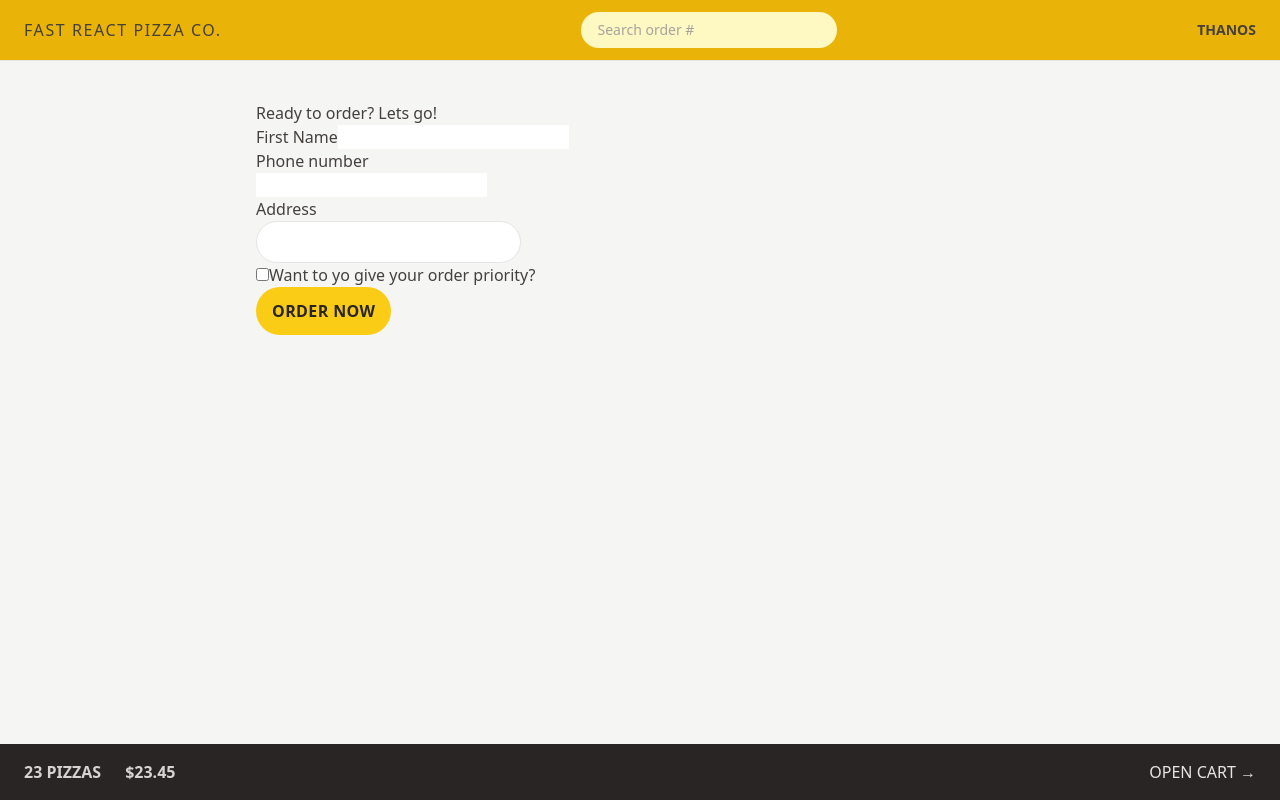
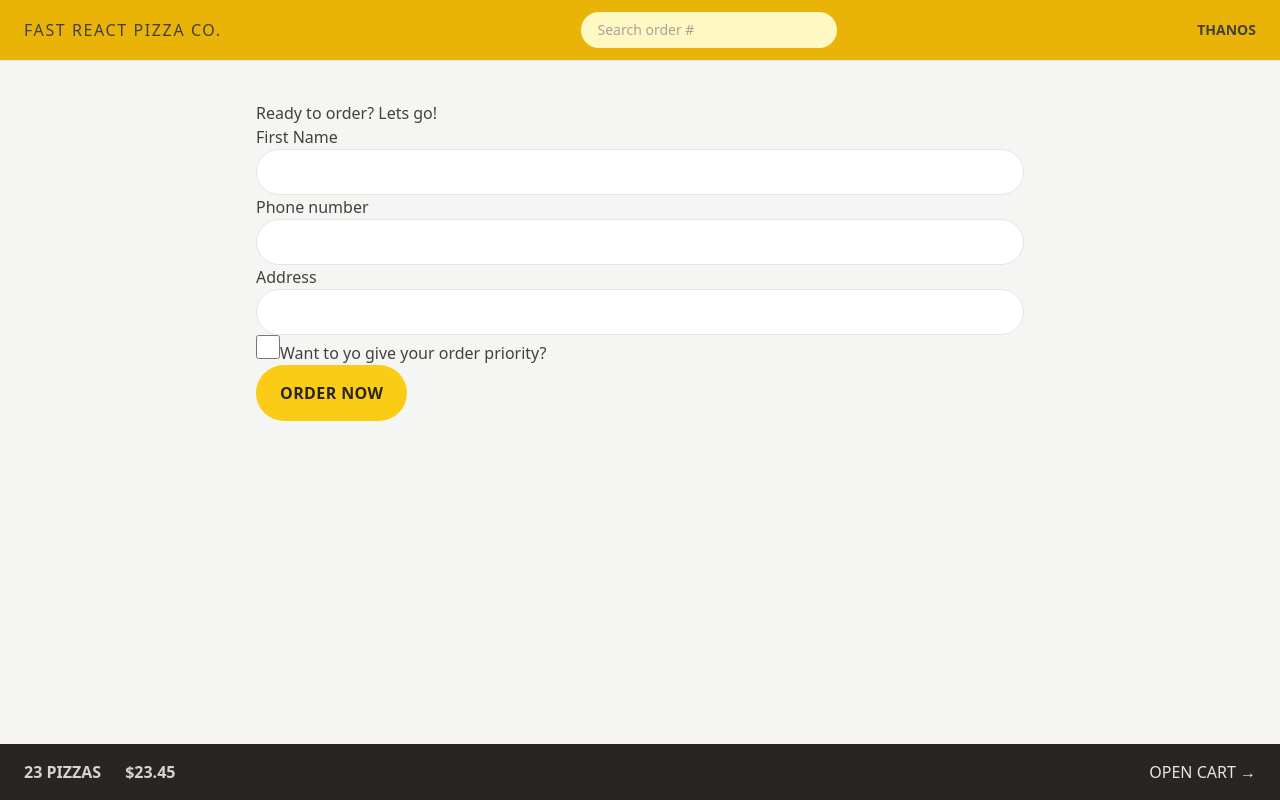
Before and after one commit to thanasisxatz1997/pizzaOrdering-web-app, a React (Vite) app: page /order/new in a window 1280 px wide. Built offline with nearby package versions, Linux system fonts and the light colour scheme.

Commit message:
tailwind-styling

```diff
--- a/src/features/order/CreateOrder.jsx
+++ b/src/features/order/CreateOrder.jsx
@@ -1,5 +1,6 @@
 import { Form, redirect, useActionData, useNavigation } from 'react-router-dom';
 import { createOrder } from '../../services/apiRestaurant';
+import Button from '../../ui/Button';
 
 // https://uibakery.io/regex-library/phone-number
 const isValidPhone = (str) =>
@@ -47,13 +48,13 @@
       <Form method="POST">
         <div>
           <label>First Name</label>
-          <input type="text" name="customer" required />
+          <input type="text" name="customer" required className="input" />
         </div>
 
         <div>
           <label>Phone number</label>
           <div>
-            <input type="tel" name="phone" required />
+            <input type="tel" name="phone" required className="input" />
           </div>
           {formErrors?.phone && <p>{formErrors.phone}</p>}
         </div>
@@ -61,12 +62,7 @@
         <div>
           <label>Address</label>
           <div>
-            <input
-              type="text"
-              name="address"
-              required
-              className="rounded-full border border-stone-200 px-4 py-2"
-            />
+            <input type="text" name="address" required className="input" />
           </div>
         </div>
 
@@ -75,6 +71,11 @@
             type="checkbox"
             name="priority"
             id="priority"
+            className="focus: h-6 w-6
+            accent-yellow-400
+            focus:outline-none focus:ring
+            focus:ring-yellow-400
+            focus:ring-offset-2"
             // value={withPriority}
             // onChange={(e) => setWithPriority(e.target.checked)}
           />
@@ -83,18 +84,9 @@
 
         <div>
           <input type="hidden" name="cart" value={JSON.stringify(cart)}></input>
-          <button
-            disabled={isSubmitting}
-            className="inline-block rounded-full bg-yellow-400
-            px-4 py-3 font-semibold uppercase tracking-wide
-            text-stone-800 transition-colors duration-300
-            hover:bg-yellow-300 focus:bg-yellow-300
-            focus:outline-none focus:ring
-            focus:ring-yellow-300 focus:ring-offset-2
-            disabled:cursor-not-allowed "
-          >
+          <Button disabled={isSubmitting}>
             {isSubmitting ? 'Placing Order...' : 'Order now'}
-          </button>
+          </Button>
         </div>
       </Form>
     </div>
--- a/src/features/user/CreateUser.jsx
+++ b/src/features/user/CreateUser.jsx
@@ -1,4 +1,5 @@
 import { useState } from 'react';
+import Button from '../../ui/Button';
 
 function CreateUser() {
   const [username, setUsername] = useState('');
@@ -18,12 +19,12 @@
         placeholder="Your full name"
         value={username}
         onChange={(e) => setUsername(e.target.value)}
-        className="w-72"
+        className="input mb-8 w-72"
       />
 
       {username !== '' && (
         <div>
-          <button>Start ordering</button>
+          <Button>Start ordering</Button>
         </div>
       )}
     </form>
--- a/src/index.css
+++ b/src/index.css
@@ -2,41 +2,50 @@
 @tailwind components;
 @tailwind utilities;
 
-/* body {
-  font-family: system-ui, -apple-system, BlinkMacSystemFont, 'Segoe UI', Roboto,
-    Oxygen, Ubuntu, Cantarell, 'Open Sans', 'Helvetica Neue', sans-serif;
-  background-color: #f7f7f7;
-  color: #444;
+@layer components {
+  .input {
+    @apply w-full rounded-full border border-stone-200
+    px-4 py-2 text-sm transition-all
+    duration-300 placeholder:text-stone-400 focus:outline-none focus:ring
+    focus:ring-yellow-400 md:px-6 md:py-3;
+  }
 }
-
-.layout {
-  display: grid;
-  grid-template-rows: auto 1fr auto;
-  gap: 32px;
-  height: 100dvh;
-} */
-
 /* https://dev.to/afif/i-made-100-css-loaders-for-your-next-project-4eje */
 .loader {
   width: 45px;
   aspect-ratio: 0.75;
   --c: no-repeat linear-gradient(#333 0 0);
-  background: var(--c) 0% 50%, var(--c) 50% 50%, var(--c) 100% 50%;
+  background:
+    var(--c) 0% 50%,
+    var(--c) 50% 50%,
+    var(--c) 100% 50%;
   background-size: 20% 50%;
   animation: loading 1s infinite linear;
 }
 
 @keyframes loading {
   20% {
-    background-position: 0% 0%, 50% 50%, 100% 50%;
+    background-position:
+      0% 0%,
+      50% 50%,
+      100% 50%;
   }
   40% {
-    background-position: 0% 100%, 50% 0%, 100% 50%;
+    background-position:
+      0% 100%,
+      50% 0%,
+      100% 50%;
   }
   60% {
-    background-position: 0% 50%, 50% 100%, 100% 0%;
+    background-position:
+      0% 50%,
+      50% 100%,
+      100% 0%;
   }
   80% {
-    background-position: 0% 50%, 50% 50%, 100% 100%;
+    background-position:
+      0% 50%,
+      50% 50%,
+      100% 100%;
   }
 }
--- /dev/null
+++ b/src/ui/Button.jsx
@@ -0,0 +1,18 @@
+function Button({ children, disabled }) {
+  return (
+    <button
+      disabled={disabled}
+      className="inline-block rounded-full bg-yellow-400 px-4
+        py-3 font-semibold uppercase tracking-wide text-stone-800
+        transition-colors duration-300 hover:bg-yellow-300
+        focus:bg-yellow-300 focus:outline-none
+        focus:ring focus:ring-yellow-300
+        focus:ring-offset-2 disabled:cursor-not-allowed
+        sm:px-6 sm:py-4"
+    >
+      {children}
+    </button>
+  );
+}
+
+export default Button;
```
